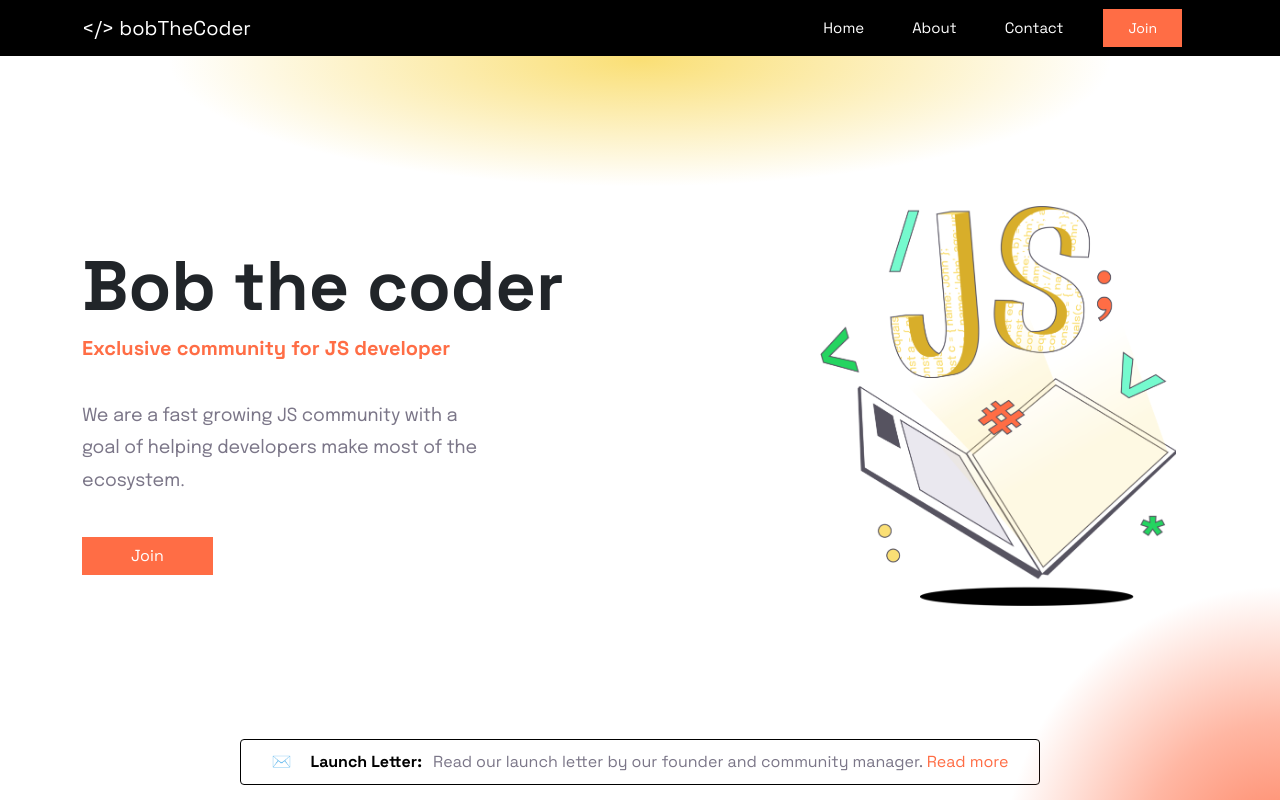
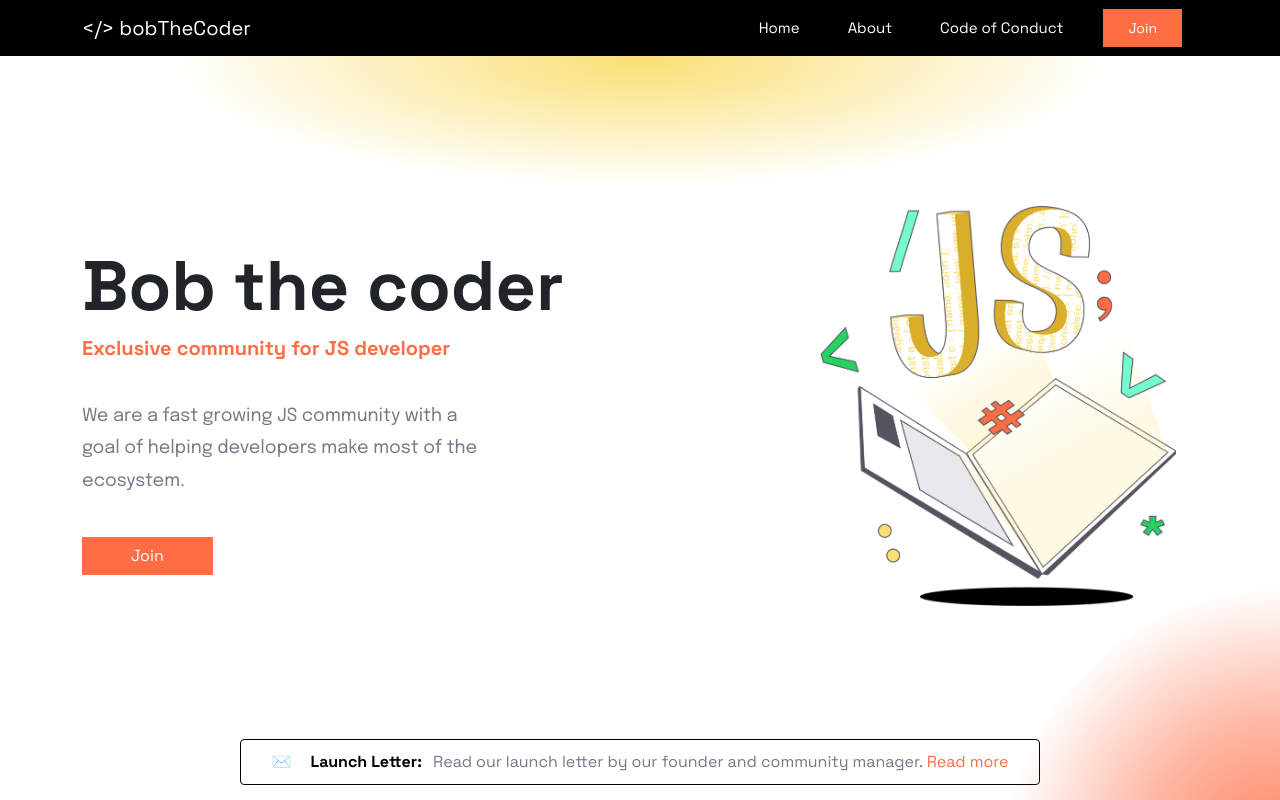
Before and after one commit to bob-the-coder-community/next-www, a Next.js app: page / in a window 1280 px wide. Shown: the top 800 px of the page. Built offline with nearby package versions, Linux system fonts and the light colour scheme.

Commit message:
diff link

```diff
--- a/components/shared/Navbar.tsx
+++ b/components/shared/Navbar.tsx
@@ -30,8 +30,8 @@ class NavbarComponent extends React.PureComponent<{}> {
                                 <Link href="/about" passHref>
                                     <a className="nav-link just-link mx-3">About</a>
                                 </Link>
-                                <Link href="/contact" passHref>
-                                    <a className="nav-link just-link mx-3">Contact</a>
+                                <Link href="/code-of-conduct" passHref>
+                                    <a className="nav-link just-link mx-3">Code of Conduct</a>
                                 </Link>
                                 <Link href="/" passHref>
                                     <button className="btn btn-primary btn-sm mx-3 px-4" onClick={this.openTelegram}>Join</button>
```
